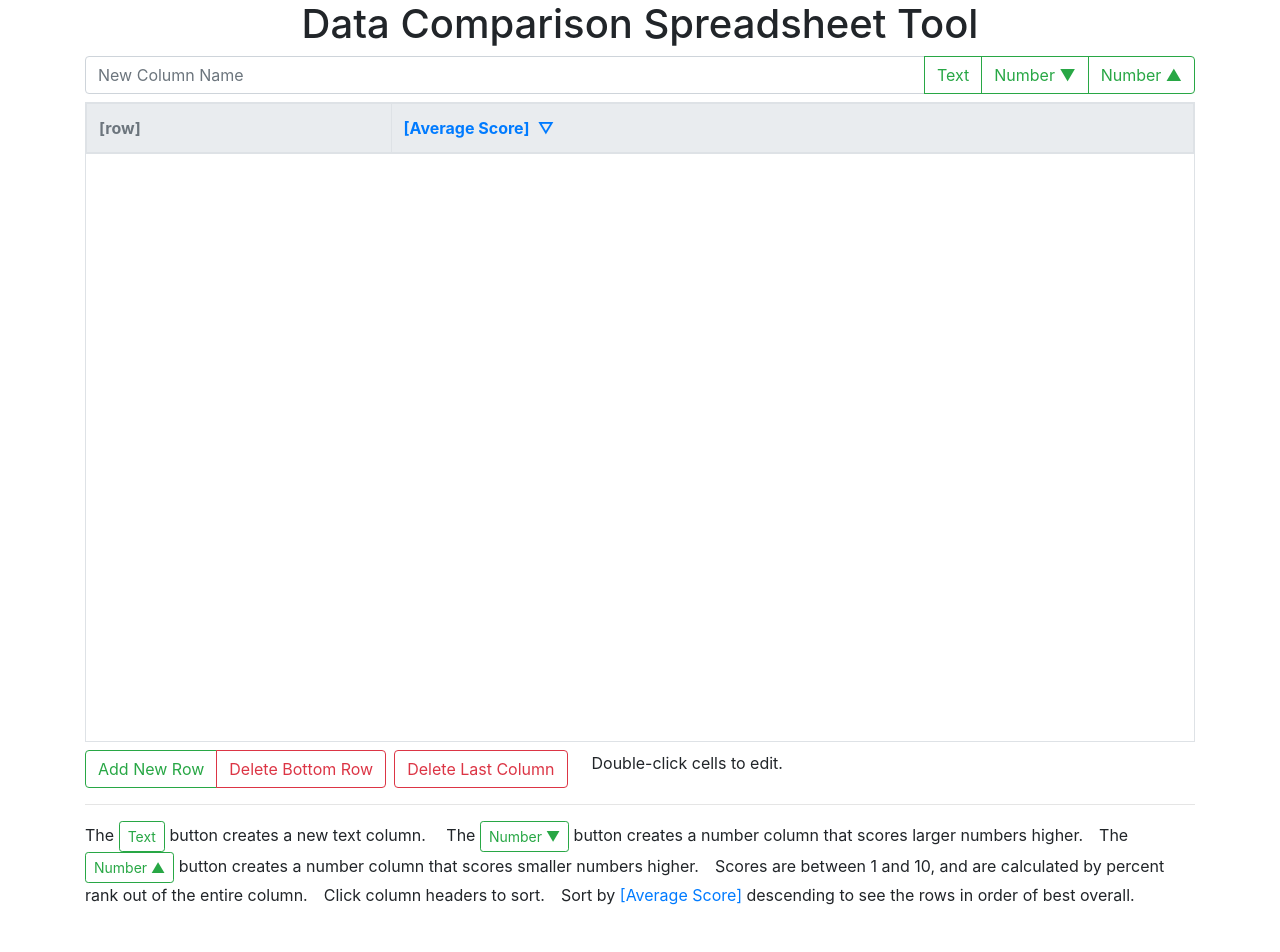
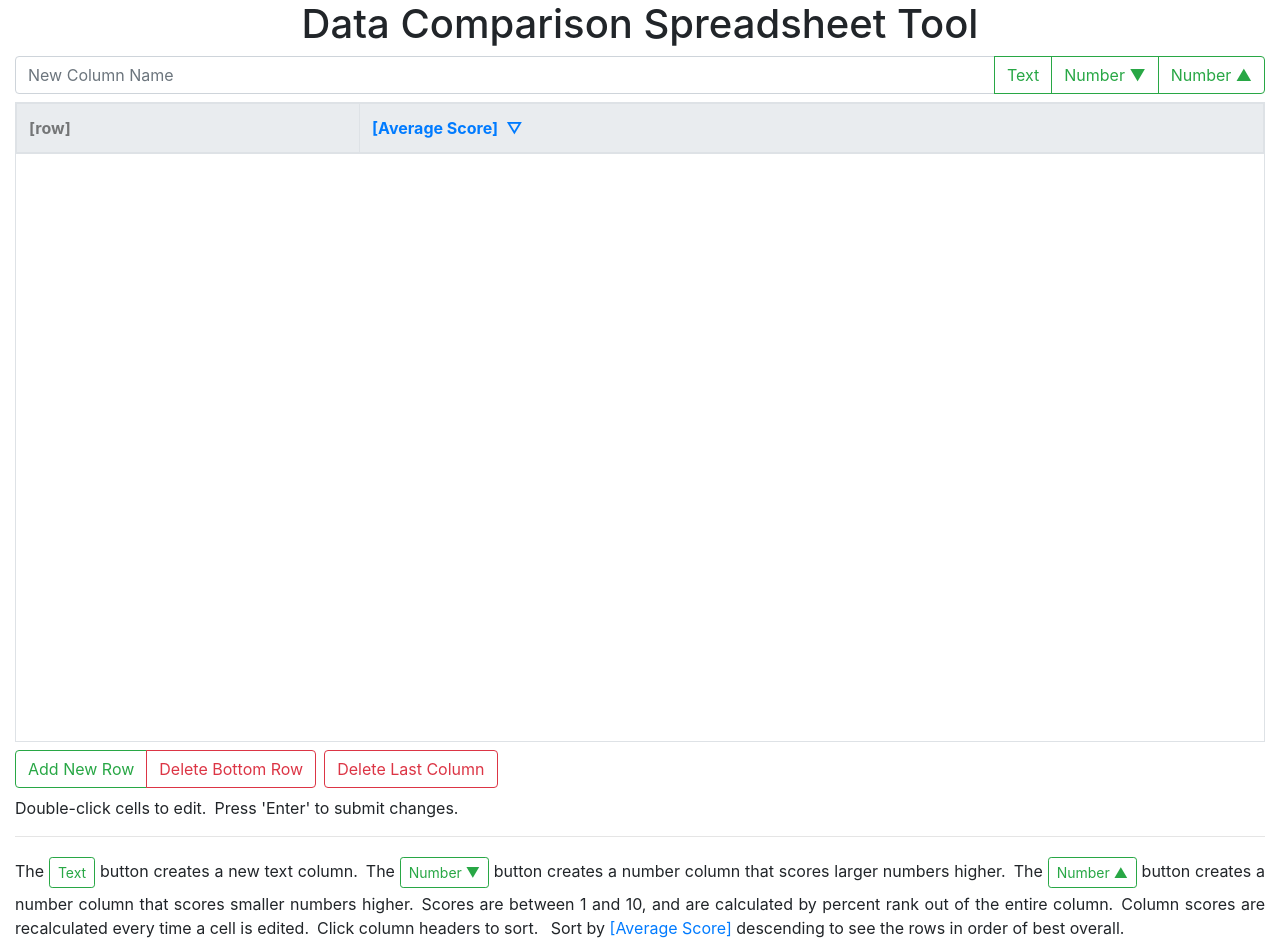
Before and after one commit to caseinpoint/Data_Comparison_Spreadsheet, a React (Create React App) app: page / in a window 1280 px wide. Shown: the top 952 px of the page. Before the commit the page ends 923 px from the top, so only its background shows below. Built offline with nearby package versions, Linux system fonts and the light colour scheme; the HTML template or start-up script is replaced by a standard one.

Commit message:
minor update

```diff
--- a/src/App.js
+++ b/src/App.js
@@ -60,7 +60,7 @@ export default class App extends React.Component {
 
 	render() {
 		return (
-			<div className="container">
+			<div className="container-fluid">
 				<h1 className="text-center">Data Comparison Spreadsheet Tool</h1>
 				<div className="input-group mb-2">
 					<input className="form-control" type="text" placeholder="New Column Name" value={this.state.newCol}
@@ -77,14 +77,16 @@ export default class App extends React.Component {
 					<button className="btn btn-outline-danger" onClick={this.handleDelRow}>Delete Bottom Row</button>
 				</div>
 				<button className="btn btn-outline-danger mt-2" onClick={this.handleDelCol}>Delete Last Column</button>
-				<label className="ml-4 mt-2">Double-click cells to edit.</label>
+				<p className="mt-2">Double-click cells to edit.&ensp;Press 'Enter' to submit changes.</p>
 				<hr/>
-				<p>The <span className="btn btn-sm btn-outline-success">Text</span> button creates a new text column.&emsp;
-				The&nbsp;<span className="btn btn-sm btn-outline-success">Number ▼</span> button creates a number column that
-				scores larger numbers higher.&emsp;The <span className="btn btn-sm btn-outline-success">Number ▲</span> button
-				creates a number column that scores smaller numbers higher.&emsp;Scores are between 1 and 10, and are calculated
-				by percent rank out of the entire column.&emsp;Click column headers to sort.&emsp;Sort by&nbsp;
-				<span className="text-primary">[Average Score]</span> descending to see the rows in order of best overall.</p>
+				<p className="text-justify">The <span className="my-1 btn btn-sm btn-outline-success">Text</span> button creates
+				a new text column.&ensp;The <span className="my-1 btn btn-sm btn-outline-success">Number ▼</span> button creates
+				a number column that scores larger numbers higher.&ensp;The&nbsp;
+				<span className="my-1 btn btn-sm btn-outline-success">Number ▲</span> button creates a number column that scores
+				smaller numbers higher.&ensp;Scores are between 1 and 10, and are calculated by percent rank out of the entire
+				column.&ensp;Column scores are recalculated every time a cell is edited.&ensp;Click column headers to sort.
+				&ensp;Sort by <span className="text-primary">[Average Score]</span> descending to see the rows in order of best
+				overall.</p>
 			</div>
 		);
 	}
--- a/src/components/Cell.js
+++ b/src/components/Cell.js
@@ -6,9 +6,10 @@ export default class Cell extends React.Component {
 		this.state = {
 			value: props.value,
 			score: props.score,
-			editing: true,
+			// editing: true,
+			editing: false,
 		};
-		if (props.colId.endsWith('avg')) this.state.editing = false;
+		// if (props.colId.endsWith('avg')) this.state.editing = false;
 		this.handleDblClick = this.handleDblClick.bind(this);
 		this.handleInputChange = this.handleInputChange.bind(this);
 		this.handleSubmit = this.handleSubmit.bind(this);
@@ -59,8 +60,8 @@ export default class Cell extends React.Component {
 					return (
 						<td onDoubleClick={this.handleDblClick}>
 							<div className="row">
-								<div className="col-lg-6 col-md-12">{this.state.value}</div>
-								<div className="col-lg-6 col-md-12 text-primary">{this.state.score.toFixed(2)}</div>
+								<div className="col-md-6 col-sm-12">{this.state.value}</div>
+								<div className="col-md-6 col-sm-12 text-primary">{this.state.score.toFixed(2)}</div>
 							</div>
 						</td>
 					);
--- a/src/components/Table.js
+++ b/src/components/Table.js
@@ -55,7 +55,7 @@ export default class Table extends React.Component {
 			this.setState({ colAvg: this.props.columns[this.props.columns.length - 1].id});
 		}
 		else if (this.props.columns.length > prevProps.columns.length && this.props.numRows > 0) {
-			// add new column to all rows
+			// add new column to all rows and update average key
 			const oldAvg = this.state.colAvg;
 			const newAvg = this.props.columns[this.props.columns.length - 1].id;
 			const col = this.props.columns[this.props.columns.length - 2];
@@ -72,7 +72,7 @@ export default class Table extends React.Component {
 			});
 			this.setState({ rows: rows, colAvg: newAvg });
 		} else if (this.props.columns.length < prevProps.columns.length && this.props.numRows > 0) {
-			// delete old column from all rows
+			// delete old column from all rows and update average key
 			const col = prevProps.columns[prevProps.columns.length - 2].id;
 			const oldAvg = this.state.colAvg;
 			const newAvg = this.props.columns[this.props.columns.length - 1].id;
@@ -193,7 +193,7 @@ export default class Table extends React.Component {
 		let rowNum = 1;
 		const body = this.state.rows.map((row) => {
 			let cells = [];
-			cells.push(<td key={'rowNum'+rowNum} className="text-muted">{rowNum}</td>);
+			cells.push(<td key={'rowNum'+rowNum} className="text-black-50">{rowNum}</td>);
 			for (let key in row) {
 				if (key !== 'id') {
 					cells.push(
@@ -212,10 +212,10 @@ export default class Table extends React.Component {
 
 		return (
 			<div className="table-responsive border table_box">
-				<table className="table table-bordered">
+				<table className="table table-bordered table-hover">
 					<thead className="thead-light">
 						<tr>
-							<th className="text-muted">[row]</th>
+							<th className="text-black-50">[row]</th>
 							{headers}
 						</tr>
 					</thead>
```
